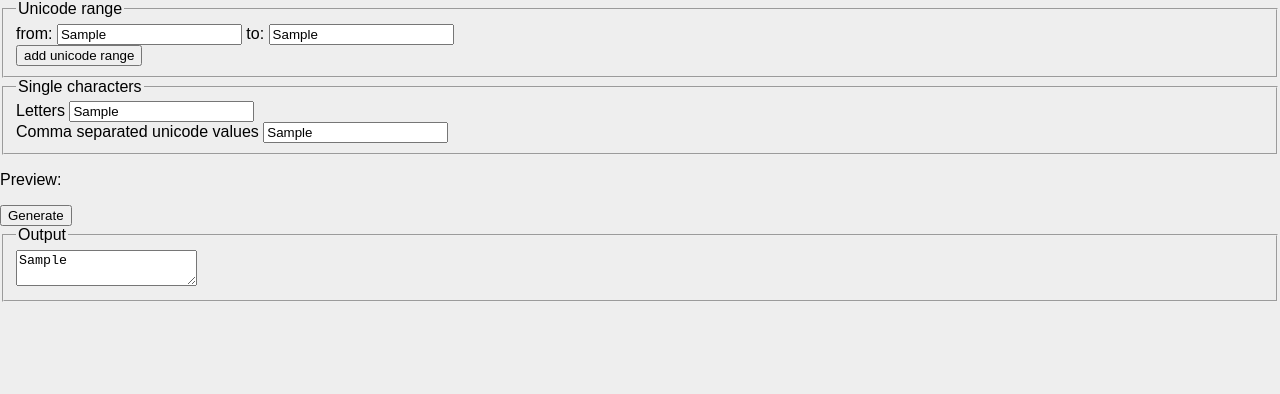
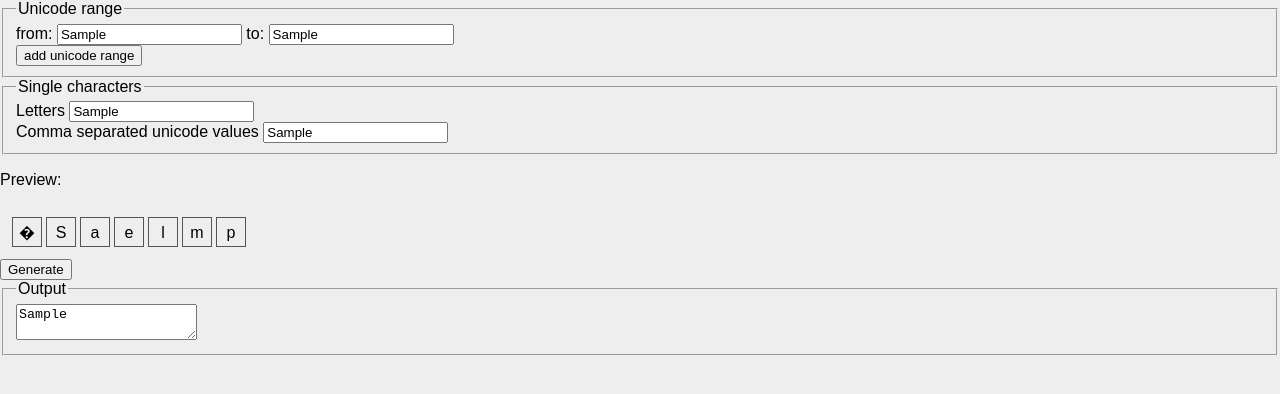
Before and after one commit to bendera/ffgen, a plain HTML site: page subset-generator/subset_generator.html in a window 1280 px wide. Both pictures are taken after typing "Sample", "Sample", "Sample", "Sample", "Sample" into the empty fields and a click on the button "Generate". Drawn offline with Linux system fonts and the light colour scheme.

Commit message:
subset preview

```diff
--- a/subset-generator/subset_generator.html
+++ b/subset-generator/subset_generator.html
@@ -2,6 +2,13 @@
 <html>
 <head>
 <style type="text/css">
+
+* {
+	-webkit-box-sizing: border-box;
+	-moz-box-sizing: border-box;
+	box-sizing: border-box;
+}
+
 body {
 	margin: 0;
 	padding: 0;
@@ -9,8 +16,36 @@ body {
 	background: #eee;
 }
 
+fieldset {
+	clear: both;
+}
+
 .unicode-range:first-child .btn-remove {
 	display: none;
+}
+
+#subset-preview {
+	float: left;
+	padding: 10px;
+	width: 100%;
+	max-width: 700px;
+}
+
+#subset-preview span {
+	display: block;
+	float: left;
+	margin: 2px;
+	width: 30px;
+	height: 30px;
+	line-height: 30px;
+	vertical-align: middle;
+	text-align: center;
+	border: 1px solid #555;
+}
+
+#btn-generate {
+	display: block;
+	clear: both;
 }
 </style>
 <title>Subset generator</title>
@@ -46,7 +81,7 @@ body {
 </fieldset>
 
 <p>Preview:</p>
-<div id="subset_preview">
+<div id="subset-preview">
 </div>
 
 <button id="btn-generate">Generate</button>
@@ -179,7 +214,7 @@ body {
 			html += '<span>&#' + zeroFill(chars[i], 4) + ';</span>';
 		}
 
-		$('#subset_preview').html(html);
+		$('#subset-preview').html(html);
 	};
 
 	var getInfo = function(){
@@ -247,8 +282,12 @@ body {
 		mergedArr = mergedArr.concat(ranges);
 		mergedArr = mergedArr.concat(singleChars);
 		mergedArr = mergedArr.concat(singleUnicodeValues);
-		mergedArr = mergedArr.sort();
 		mergedArr = _.unique(mergedArr);
+		mergedArr = mergedArr.sort(function(a, b){
+			return a - b;
+		});
+
+		generatePreview(mergedArr);
 
 		subsetFile += getInfo();
 		subsetFile += arrayToSubset(mergedArr);
```
